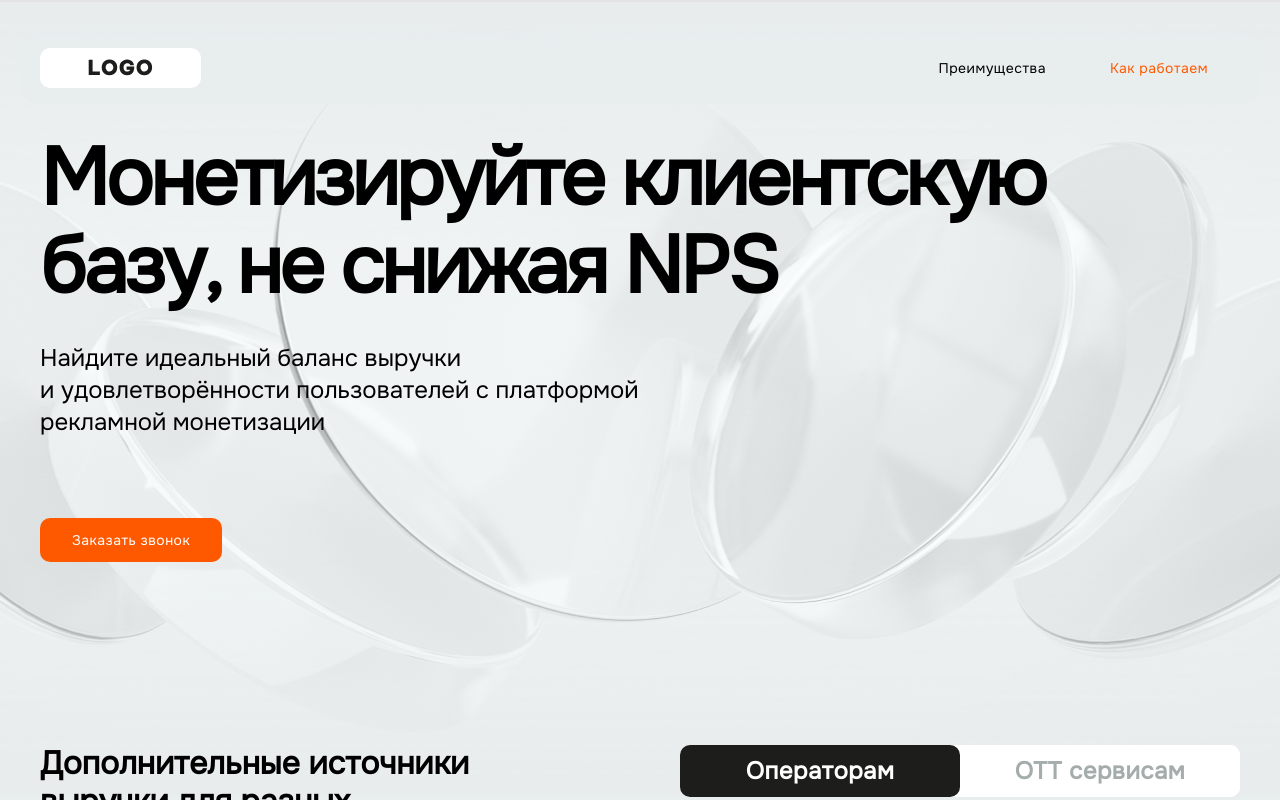
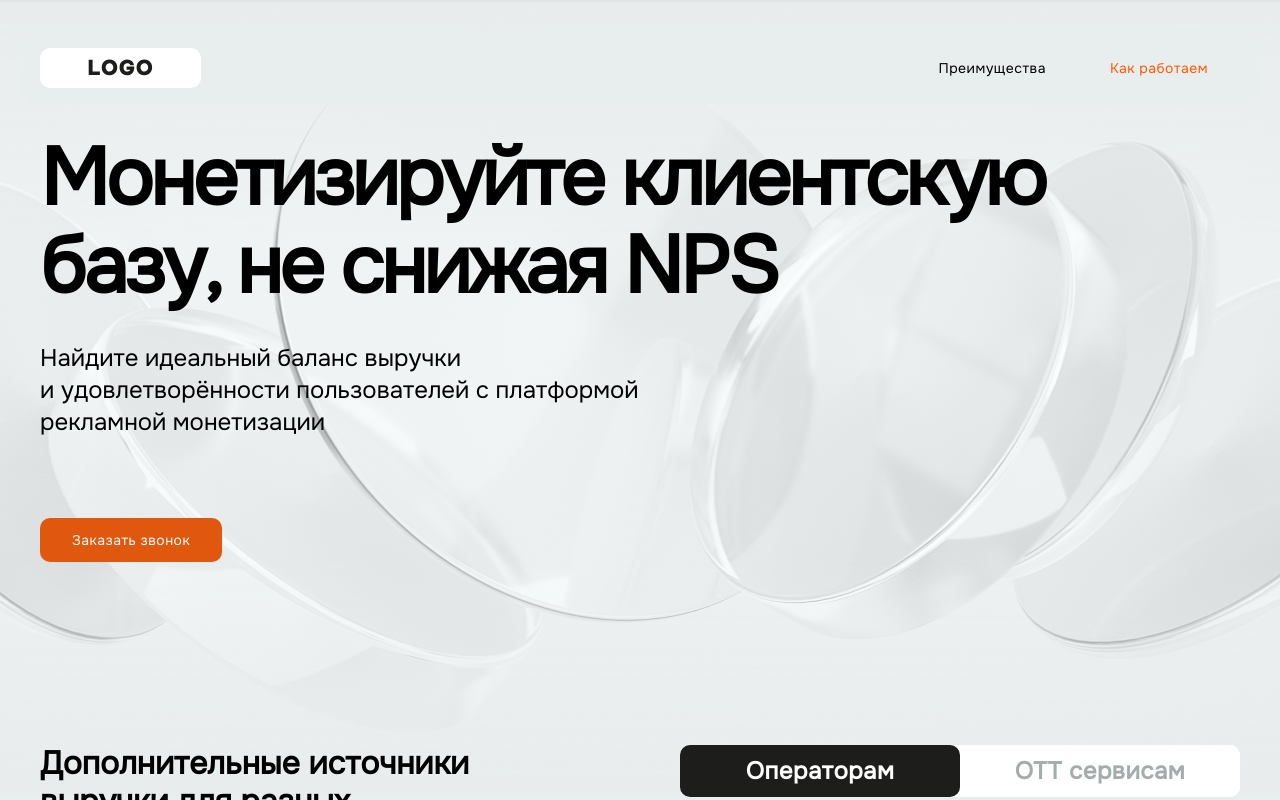
Before and after one commit to Nikitabkv/nexttv, a Next.js app: page / in a window 1280 px wide. In both pictures the pointer is over the button 131 px from the left and 540 px from the top of the page. Shown: the top 800 px of the page. Built offline with nearby package versions, Linux system fonts and the light colour scheme.

Commit message:
style: add hover style for button in hero section

```diff
--- a/src/sections/HeroSection/HeroSection.module.scss
+++ b/src/sections/HeroSection/HeroSection.module.scss
@@ -31,6 +31,10 @@
 .heroButton {
   padding: 10px 32px;
   background-color: $orange;
+
+  &:hover {
+    background-color: $dark-orange;
+  }
 }
 
 .heroDescription {
```
